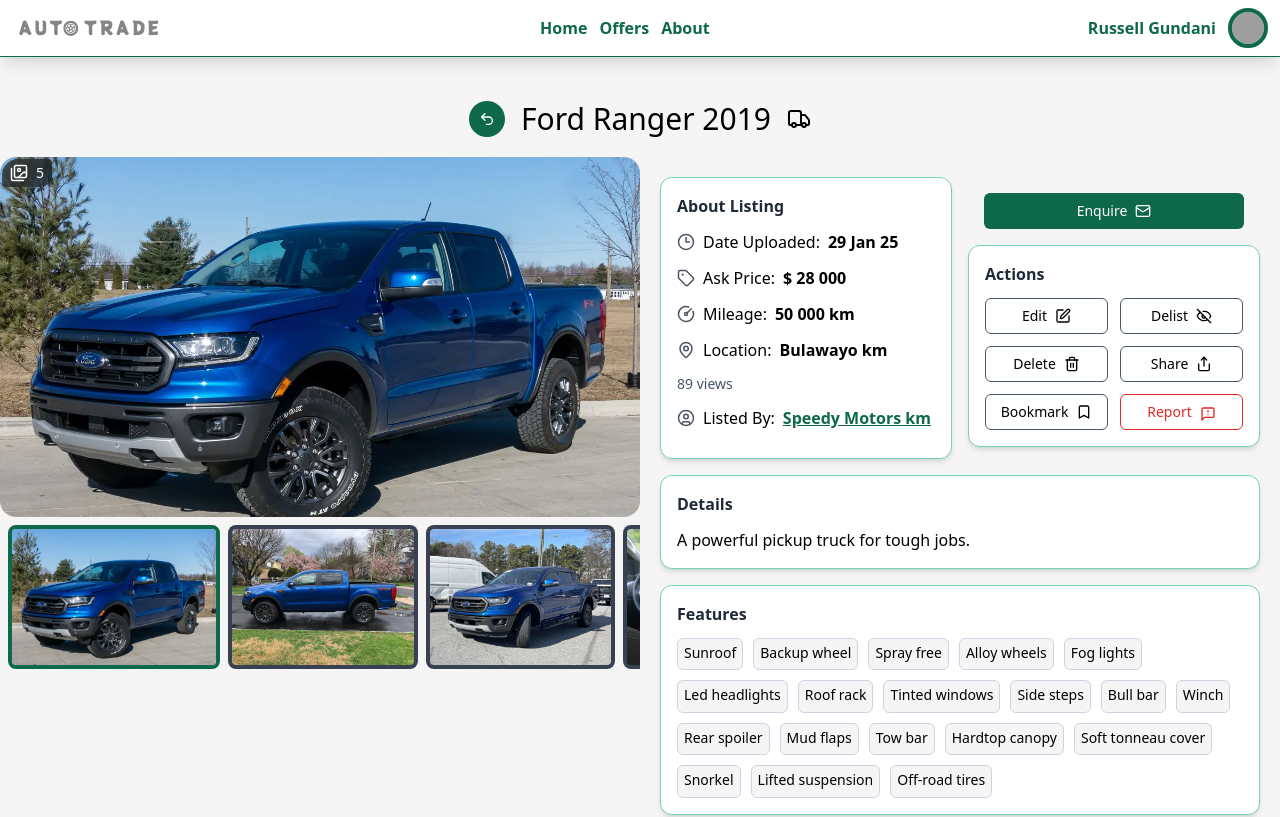
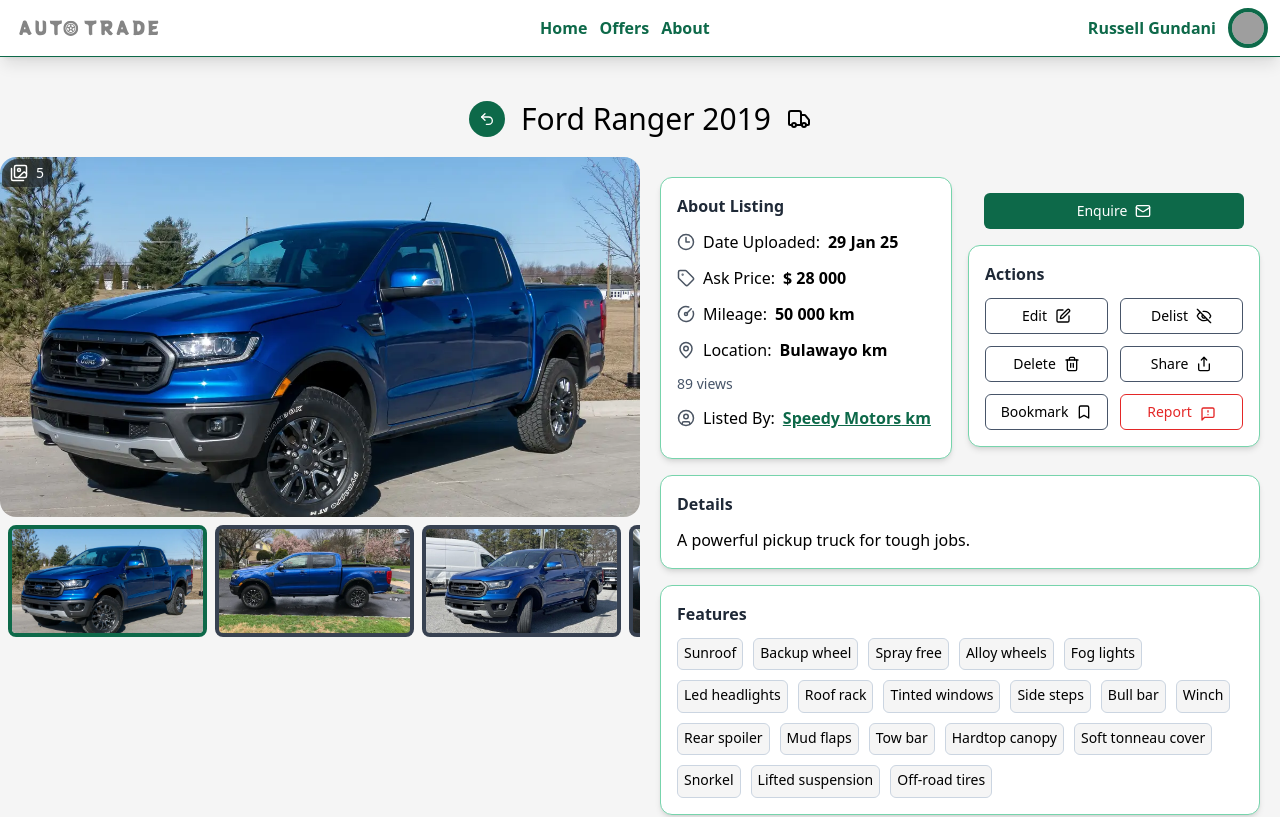
Before and after one commit to RussellGN/zim-auto-trade, a Next.js app in the folder frontend/: page /offers/ford-ranger-2019 in a window 1280 px wide. Shown: the top 817 px of the page. Built offline with nearby package versions, Linux system fonts and the light colour scheme; grey boxes are pictures that could not be loaded; a web font is replaced by a local one.

Commit message:
feat: add imgsClassname prop to ImageCollage for customizable styling

```diff
--- a/frontend/src/components/pages/offers/ImageCollage.tsx
+++ b/frontend/src/components/pages/offers/ImageCollage.tsx
@@ -2,6 +2,7 @@
 
 import { placeholderImage } from "@/lib/constants";
 import { ImageSrc } from "@/lib/types";
+import { cn } from "@/lib/utils";
 import { Images } from "lucide-react";
 import Image from "next/image";
 import { useState } from "react";
@@ -11,6 +12,7 @@
   images: { src: ImageSrc; alt?: string }[];
   alt: string;
   compact?: boolean;
+  imgsClassname: string;
 };
 
 export default function ImageCollage({
@@ -18,6 +20,7 @@
   images,
   alt,
   compact,
+  imgsClassname,
 }: propTypes) {
   const [imageOnView, setImageOnView] = useState(coverImage);
 
@@ -47,7 +50,10 @@
               alt={img.alt || alt}
               width={800}
               height={450}
-              className={`h-[9rem] w-[16rem] cursor-pointer rounded-lg border-4 bg-gray-700 object-cover hover:border-primary-default ${imageOnView.src === img.src ? "border-primary-default" : "border-transparent"}`}
+              className={cn(
+                `aspect-video h-[7rem] cursor-pointer rounded-lg border-4 bg-gray-700 object-cover hover:border-primary-default ${imageOnView.src === img.src ? "border-primary-default" : "border-transparent"}`,
+                imgsClassname,
+              )}
             />
           ))}
         </div>
```
